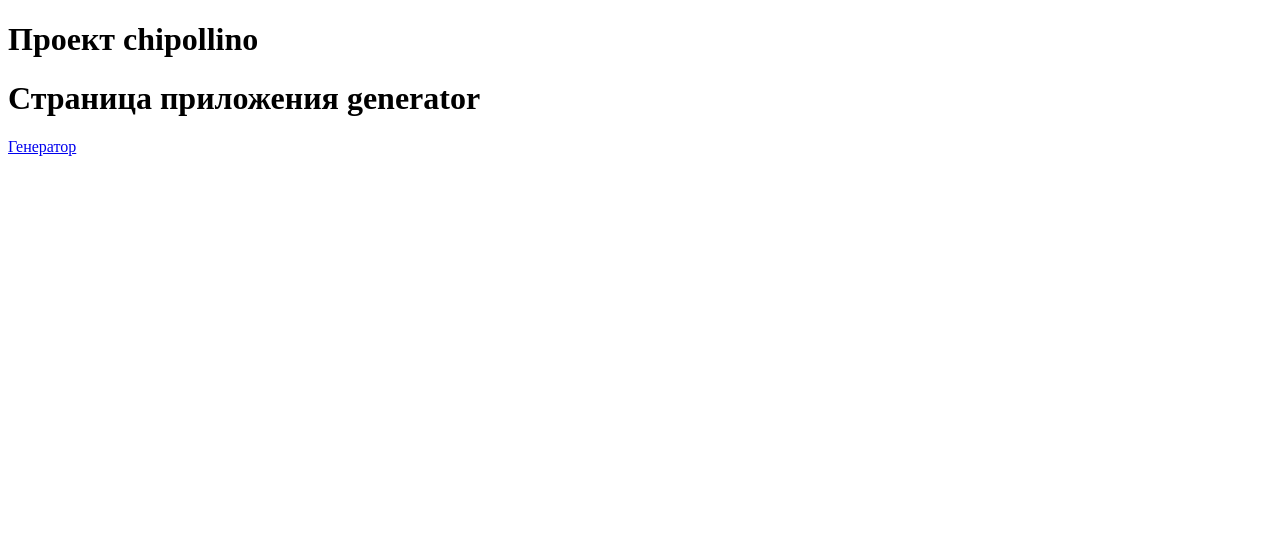
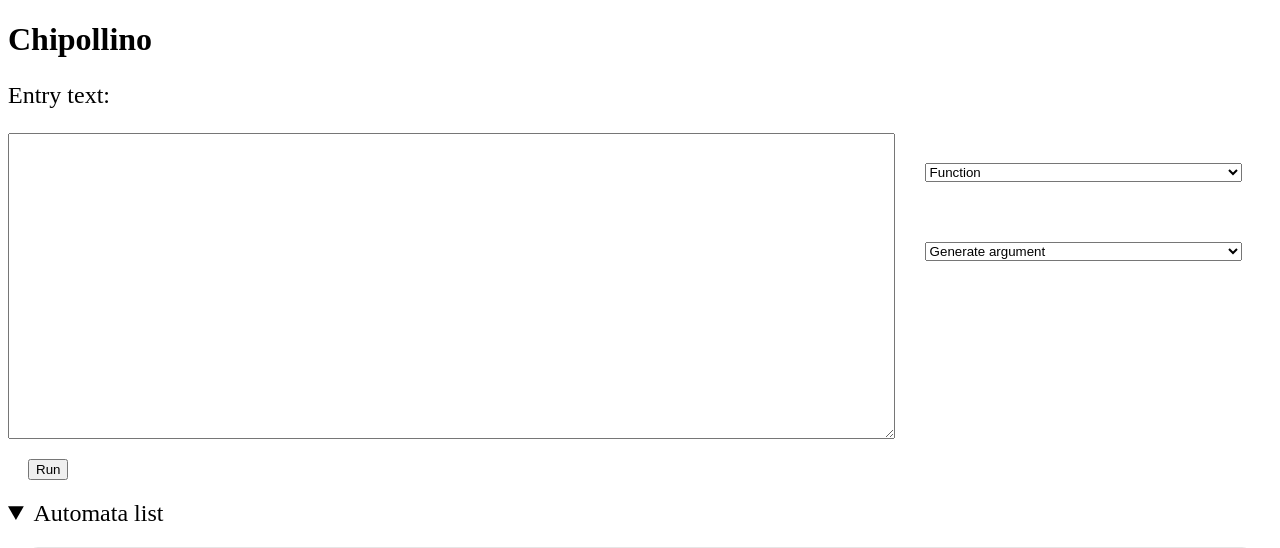
Before and after one commit to OnionGrief/chipollino_web, a Django app: page / in a window 1280 px wide. Shown: the top 548 px of the page. Before the commit the page ends 156 px from the top, so only its background shows below. Run offline with Django 5.2, Linux system fonts and the light colour scheme; parts of the project's set-up code (start-up, migrations or seed data) failed here and were passed over.

Commit message:
first view

```diff
--- a/chipollino_web/settings.py
+++ b/chipollino_web/settings.py
@@ -118,6 +118,10 @@
 
 STATIC_URL = "static/"
 
+STATICFILES_DIRS = [
+   BASE_DIR /  "static",
+]
+
 # Default primary key field type
 # https://docs.djangoproject.com/en/5.0/ref/settings/#default-auto-field
 
--- /dev/null
+++ b/converter/templates/converter/automata_list.html
@@ -0,0 +1,31 @@
+{% load static %}
+<div id="automata_container">
+    <div id="automata_list">
+      <ul>
+        <li>A1</li>
+        <li>M1</li>
+        <li>A2</li>
+      </ul>
+    </div>
+
+    <div id="automaton_txt">
+      <div id="automaton_txt_header">
+        <button>Save</button>
+        <div style="padding: 0;">
+        format:
+        <select>
+          <option value="dsl">DSL</option>
+          <option value="dot">dot</option>
+        </select>
+        </div>
+      </div>
+
+      <p>Текст</p>
+    </div>
+
+    <div id="automaton_image">
+      <svg width="100%" height="100%" xmlns="http://www.w3.org/2000/svg">
+        <image xlink:href="{% static 'example.svg' %}" width="100%" height="100%"/>
+      </svg>
+    </div>
+  </div>
--- a/converter/templates/converter/index.html
+++ b/converter/templates/converter/index.html
@@ -1,6 +1,22 @@
 {% extends 'base/base.html' %}
 
+{% load static %}
+
+{% block css %}
+<link rel="stylesheet" href="{% static 'css/automata_list.css' %}">
+<link rel="stylesheet" href="{% static 'css/styles.css' %}">
+{% endblock %}
+
 {% block content %}
-        <h1>Страница приложения generator</h1>
-        <a href="{% url 'converter:generator' %}">Генератор</a>
+
+{% include 'converter/input.html' %}
+
+<details open>
+        <summary>Automata list</summary>
+        {% include 'converter/automata_list.html' %}
+</details>
+
+<p class="large_text">Result</p>
+    {% comment %} <h1>Страница приложения generator</h1>
+        <a href="{% url 'converter:generator' %}">Генератор</a> {% endcomment %}
 {% endblock %}
--- /dev/null
+++ b/converter/templates/converter/input.html
@@ -0,0 +1,19 @@
+<p class="large_text">Entry text:</p>
+<div style="display: flex">
+      <textarea style="width: 70%; height: 300px; font-size: larger;"></textarea>
+      <div id="input-right-panel">
+        <select>
+          <option value="" disabled selected>Function</option>
+          <option value="option1">Option 1</option>
+          <option value="option2">Option 2</option>
+          <option value="option3">Option 3</option>
+        </select>
+        <select>
+          <option value="" disabled selected>Generate argument</option>
+          <option value="regex">Regex</option>
+          <option value="nfa">NFA</option>
+          <option value="mfa">MFA</option>
+        </select>
+      </div>
+</div>
+<button style="margin: 20px;">Run</button>
--- a/converter/urls.py
+++ b/converter/urls.py
@@ -6,4 +6,5 @@
 urlpatterns = [
     path('', views.index, name='index'),
     path('generator/', views.generator, name='generator'),
+    path('getregex/', views.get_random_regex, name='getregex'),
 ]
--- a/converter/views.py
+++ b/converter/views.py
@@ -6,8 +6,13 @@
     return render(request, 'converter/index.html')
 
 
-from .grpc_client import getString
+from .chipollino_funcs import *
 
 def generator(request):
     str1 = getString()
     return render(request, 'converter/generator.html', {'smth': str1})
+
+from django.http import HttpResponse
+
+def get_random_regex(request):
+    return HttpResponse(getRegex())
--- /dev/null
+++ b/static/css/automata_list.css
@@ -0,0 +1,46 @@
+summary {
+    font-size: x-large;
+}
+
+#automata_container {
+    display: grid;
+    grid-template-columns: 1fr 4fr 10fr;
+    height: 300px;
+    margin: 20px;
+    border: 1px solid #e6e6e6;
+    border-radius: 10px;
+    /*border-radius: 5%;
+    border: 1px #f5f5f5; */
+}
+
+#automata_container div {
+    padding: 10px;
+}
+
+#automata_list {
+    background-color: #f5f5f5;
+    overflow: auto;
+}
+
+#automata_list ul {
+    list-style-type: none;
+    padding: 0;
+}
+
+#automata_list li {
+    background-color: #e6e6e6;
+    margin: 5px 0px 5px 0px;
+    border-radius: 5%;
+    font-size: large;
+}
+
+#automaton_txt {
+    background-color: #e6e6e6;
+    overflow: auto;
+}
+
+#automaton_txt_header {
+    background-color: #eeeeee;
+    display: flex;
+    justify-content: space-around;
+}
--- /dev/null
+++ b/static/css/styles.css
@@ -0,0 +1,13 @@
+.large_text{
+    font-size: x-large;
+}
+
+#input-right-panel {
+    width: 30%;
+    display: flex;
+    flex-direction: column;
+}
+
+#input-right-panel select {
+    margin: 30px 30px 30px 30px;
+}
--- a/templates/base/base.html
+++ b/templates/base/base.html
@@ -4,13 +4,13 @@
 <head>
     <meta charset="UTF-8">
     <meta name="viewport" content="width=device-width, initial-scale=1.0">
+    {% block css %}{% endblock %}
     <title>{% block title %}{% endblock %}</title>
 </head>
 
 <body>
     <header>
-        <!-- Общий заголовок для всех страниц -->
-        <h1>Проект chipollino</h1>
+        <h1>Chipollino</h1>
     </header>
     <main>
         {% block content %}
@@ -19,7 +19,6 @@
     </main>
 
     <footer>
-        <!-- Общий футер для всех страниц -->
     </footer>
 </body>
 
```
Also changed, not shown: converter/chipollino_funcs.py (added, +28 -0 lines), converter/grpc_client.py (deleted, +0 -20 lines), converter/templates/converter/generator.html (+13 -0 lines), static/example.svg (added), 1 other file.
